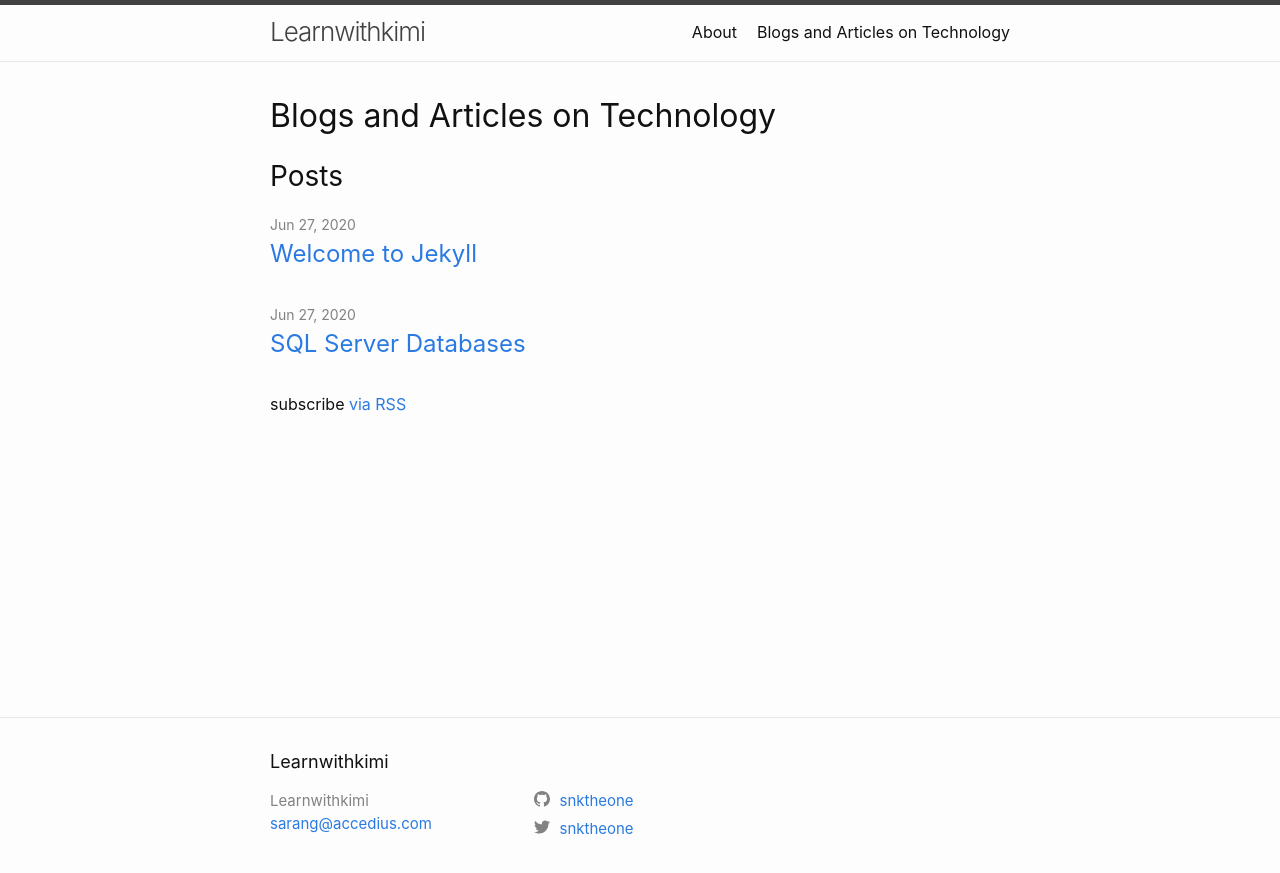
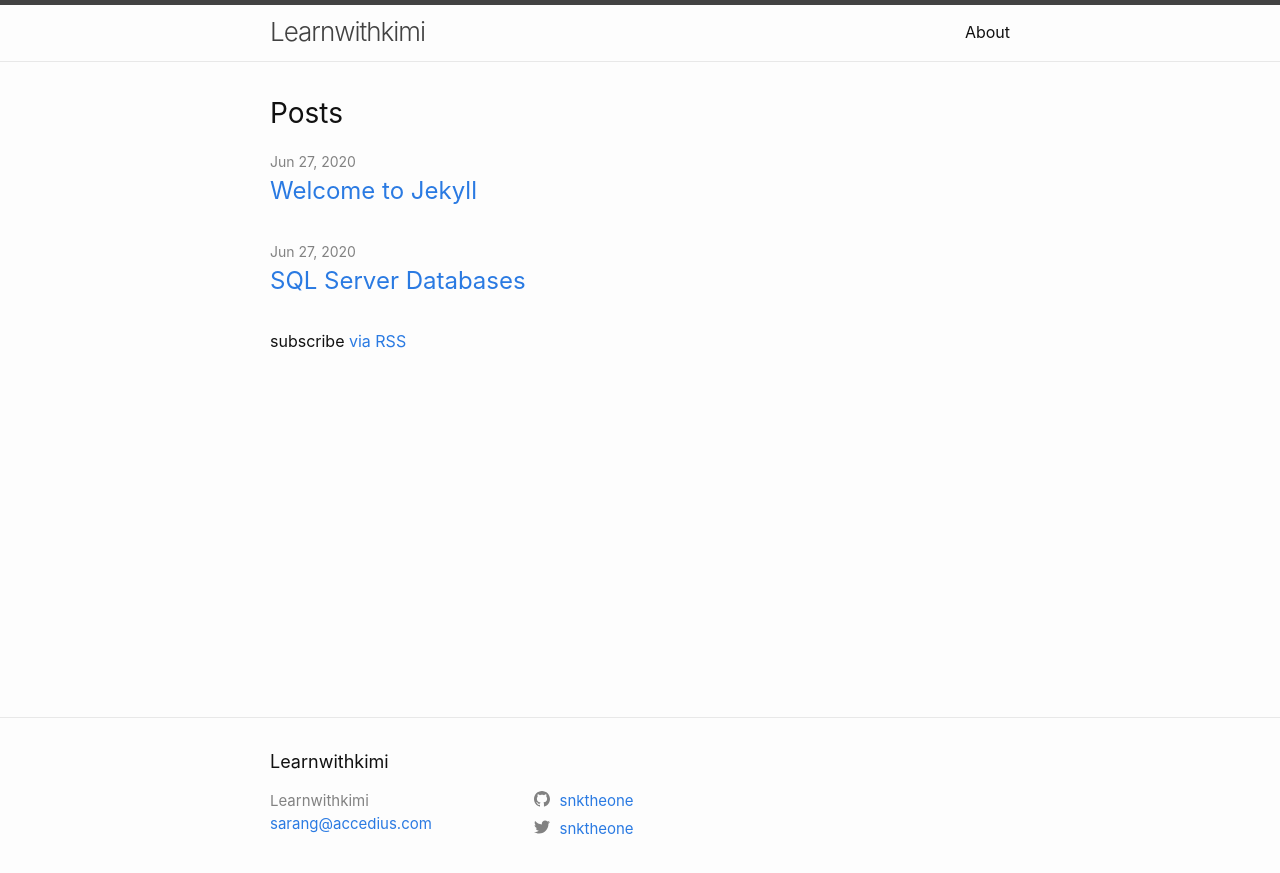
Before and after one commit to Snktheone/learnwithkimi.github.io, a Jekyll site: the page built from index.markdown, in a window 1280 px wide. Shown: the top 873 px of the page. Built offline with Jekyll 4.4.1, drawn with Linux system fonts in a browser that asks for light colours.

Commit message:
updated the markdown files

```diff
--- a/index.markdown
+++ b/index.markdown
@@ -1,5 +1,3 @@
 ---
 layout: home
-title:  "Blogs and Articles on Technology"
-date:   2020-06-27 10:41:39 +0100
 ---
```
